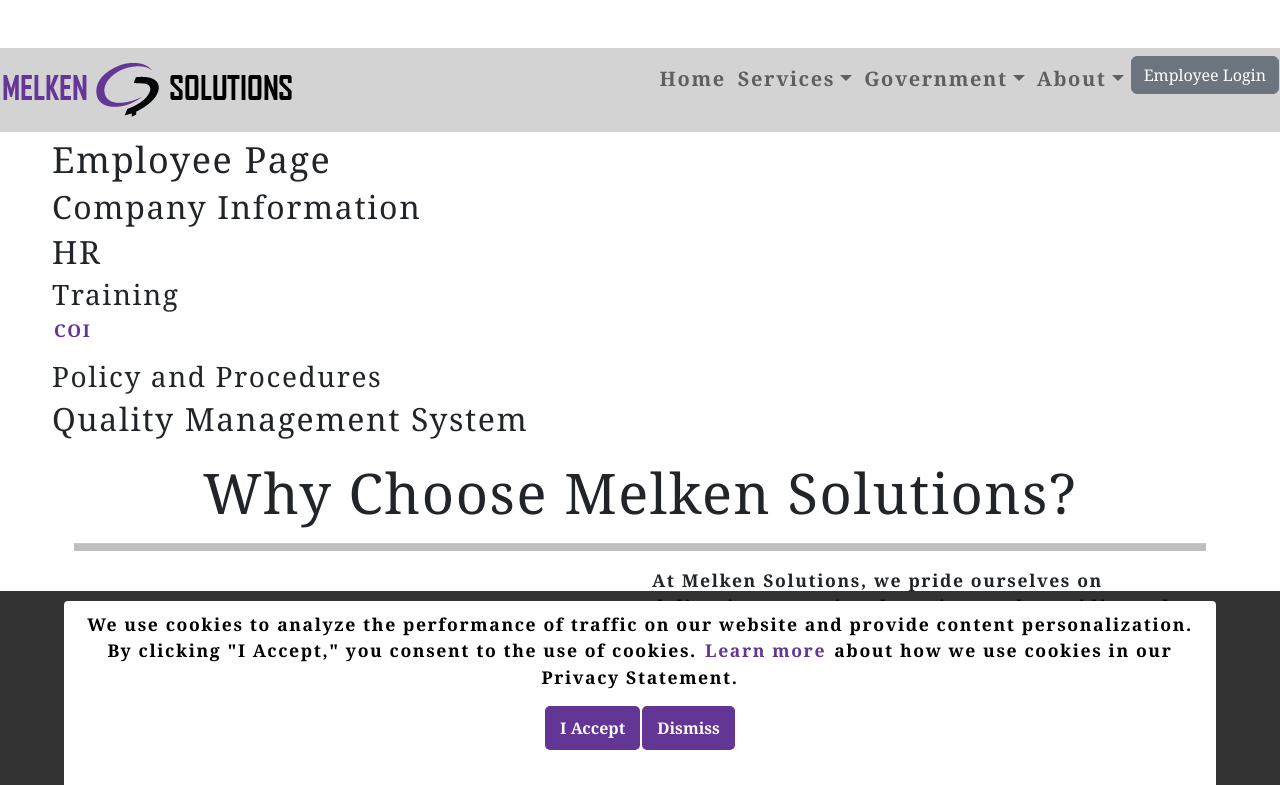
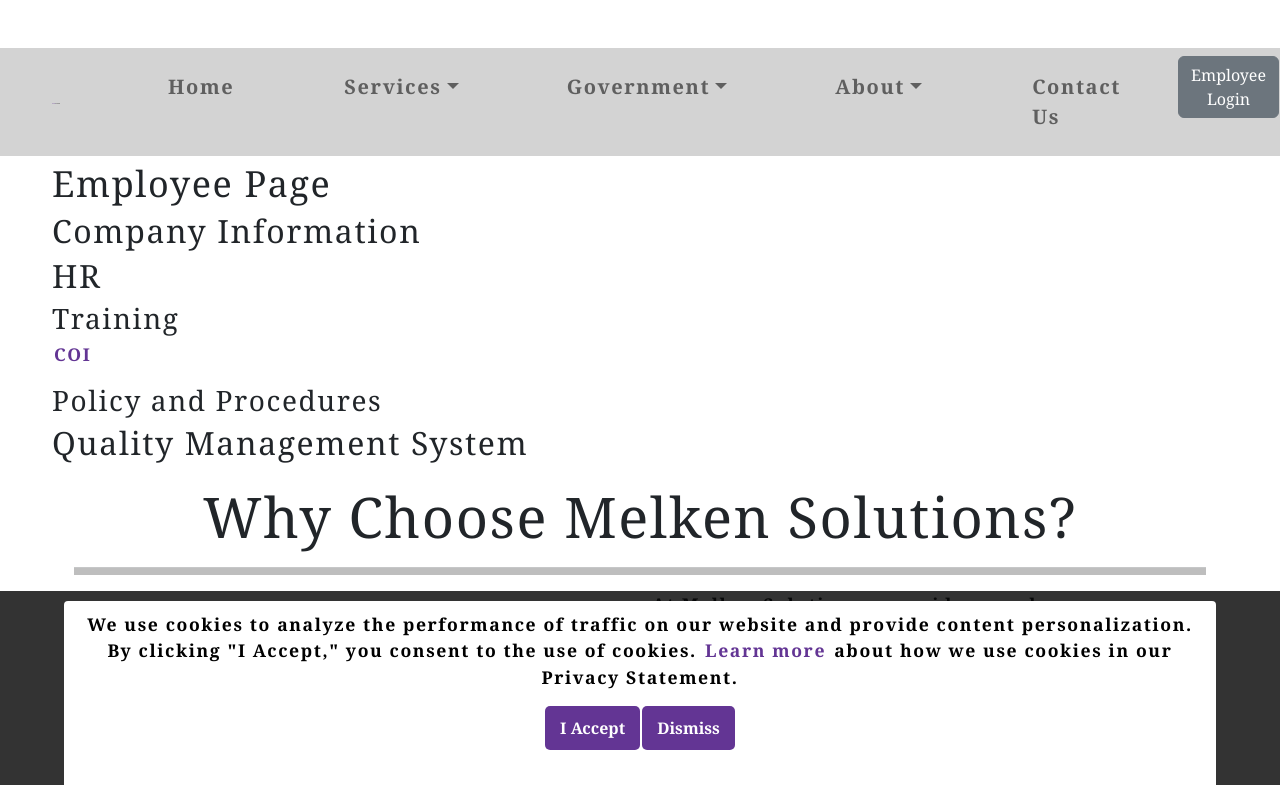
Before and after one commit to oldgraybuzzard/automatic-enigma, a React (Create React App) app: page /employee in a window 1280 px wide. Shown: the top 785 px of the page. Built offline with nearby package versions, Linux system fonts and the light colour scheme.

Commit message:
modiifed the navbar

```diff
--- a/src/components/Nav/index.js
+++ b/src/components/Nav/index.js
@@ -1,22 +1,20 @@
 import React, { useState } from 'react';
-import { Link, BrowserRouter as Router, Route, Switch } from 'react-router-dom';
-import { useHistory } from 'react-router-dom';
+import { Link } from 'react-router-dom';
+// import { useHistory } from 'react-router-dom';
 import { capitalizeFirstLetter } from '../../utils/helpers';
-import Container from 'react-bootstrap/Container';
 import Nav from 'react-bootstrap/Nav';
 import Navbar from 'react-bootstrap/Navbar';
 import NavDropdown from 'react-bootstrap/NavDropdown';
 import Button from 'react-bootstrap/Button';
 import melkenLogo from '../../assets/images/Small.png';
-// import EmployeeArea from '../EmployeeArea';
-import* as msal from '@azure/msal-browser';
+import * as msal from '@azure/msal-browser';
 
 const msalConfig = {
   auth: {
     clientId: 'ea48be00-4342-4789-9162-641dd9be4009',
     authority: 'https://login.microsoftonline.com/281950d2-3875-419e-8017-cf5cf823f049',
-    redirectUri: window.location.origin
-  }
+    redirectUri: window.location.origin,
+  },
 };
 
 const msalInstance = new msal.PublicClientApplication(msalConfig);
@@ -25,35 +23,35 @@
   const [services] = useState([
     {
       name: 'Project Management',
-      id: '#project-management'
+      id: '#project-management',
     },
     {
       name: 'Interactive Electronic Technical Manuals (IETM)',
-      id: '#ietm'
+      id: '#ietm',
     },
     {
       name: 'Engineering Support',
-      id: '#engineering-support'
+      id: '#engineering-support',
     },
     {
       name: 'Integrated Logistics Support (ILS)',
-      id: '#ils'
+      id: '#ils',
     },
     {
       name: 'Training Solutions',
-      id: '#training-solutions'
+      id: '#training-solutions',
     },
     {
       name: '508 Accessibility',
-      id: '#508'
+      id: '#508',
     },
     {
       name: 'Information Management',
-      id: '#information-management'
+      id: '#information-management',
     },
     {
       name: 'Data Entry',
-      id: '#data-entry'
+      id: '#data-entry',
     },
   ]);
 
@@ -62,21 +60,18 @@
 
   const handleLogin = async () => {
     try {
-      // Login with Microsoft 365 credentials
       const loginRequest = {
-        scopes: ['user.read', 'openid', 'profile']
+        scopes: ['user.read', 'openid', 'profile'],
       };
 
       const response = await msalInstance.loginPopup(loginRequest);
       if (response && response.account) {
-        // Authentication successful
         setLoggedIn(true);
       }
     } catch (error) {
       console.log(error);
-      // Handle error
     }
-  }
+  };
 
   const handleEmployeePage = () => {
     window.open('https://melkensolutions.sharepoint.com/sites/MelkenIntranet', '_blank');
@@ -84,34 +79,39 @@
 
   return (
     <Navbar id="navbar" collapseOnSelect expand="lg" sticky="top">
-      <Navbar.Brand as={Link} to="/">
+      <Navbar.Brand as={Link} to="/" className="mx-5">
         <img className="logo" src={melkenLogo} alt="Melken Brand Logo" />
       </Navbar.Brand>
       <Navbar.Toggle aria-controls="responsive-navbar-nav" />
-        <Navbar.Collapse className="justify-content-end">
+      <Navbar.Collapse>
         <Nav>
-            <Nav.Link as={Link} to="/">Home</Nav.Link>
-            <NavDropdown title="Services">
+          <Nav.Link href="/" className="mx-5">Home</Nav.Link>
+          <NavDropdown title="Services" className="mx-5">
             {services.map((service) => (
               <NavDropdown.Item
                 href={service.id}
                 className={`mx-1 ${currentService.name === service.name ? 'navActive' : ''}`}
                 key={service.name}
                 onClick={() => setCurrentService(service)}
+                style={{ margin: '0.5rem 1rem' }}
               >
                 {capitalizeFirstLetter(service.name)}
               </NavDropdown.Item>
             ))}
           </NavDropdown>
-            <NavDropdown title="Government">
+          <NavDropdown title="Government" className="mx-5">
             <NavDropdown.Item href="#capability">Capability Statement</NavDropdown.Item>
             <NavDropdown.Item href="#contract-vehicles">Contract Vehicles</NavDropdown.Item>
           </NavDropdown>
-            <NavDropdown title="About">
+          <NavDropdown title="About" className="mx-5">
             <NavDropdown.Item href="#history">History</NavDropdown.Item>
             <NavDropdown.Item href="#certifications">Certifications</NavDropdown.Item>
-              <NavDropdown.Item href="#contactUs">Contact</NavDropdown.Item>
           </NavDropdown>
+          <Nav.Link href="#contactUs" className="mx-5">Contact Us</Nav.Link>
+        </Nav>
+      </Navbar.Collapse>
+      <Navbar.Collapse>
+        <Nav>
           {loggedIn ? (
             <Nav.Link onClick={handleEmployeePage}>Employee Page</Nav.Link>
           ) : (
```
Lines whose indentation alone changed are shown as unchanged.
